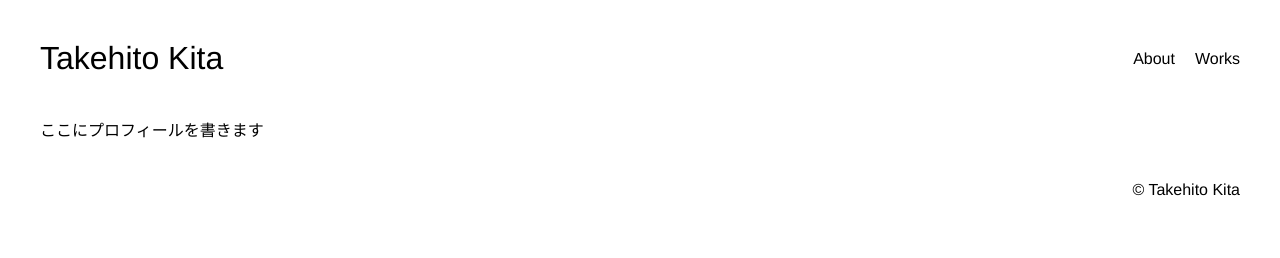
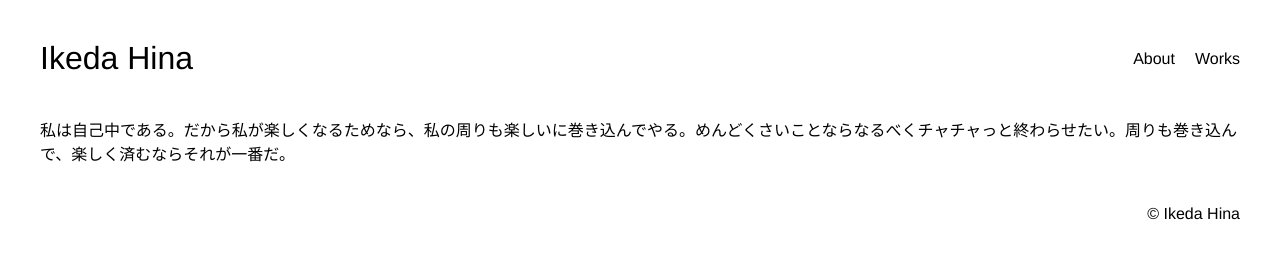
Before and after one commit to ikedatike/ikedatike.github.io, a plain HTML site: page about.html in a window 1280 px wide. Drawn offline with Linux system fonts and the light colour scheme.

Commit message:
タイプ変更

```diff
--- a/about.html
+++ b/about.html
@@ -2,16 +2,16 @@
 <html lang="en">
 <head>
     <meta charset="UTF-8">
-    <meta http-equiv="X-UA-Compatible" content="IE=edge">
+    <meta http-equiv="X-UA-Compatible" content="IE=eIkeda dge">
     <meta name="viewport" content="width=device-width, initial-scale=1.0">
-    <title>Takehito Kita</title>
+    <title>Ikeda Hina</title>
     <link rel="stylesheet" href="./css/style.css">
     <link rel="stylesheet" href="./css/style-mb.css" media="(max-width: 720px)">
 </head>
 <body>
     <div class="box">
         <header class="header">
-            <a href="./index.html" class="site-name">Takehito Kita</a>
+            <a href="./index.html" class="site-name">Ikeda Hina</a>
 
             <div class="site-menu">
                 <a href="./about.html">About</a>
@@ -20,11 +20,11 @@
         </header>
 
         <div class="about">
-            ここにプロフィールを書きます
+           私は自己中である。だから私が楽しくなるためなら、私の周りも楽しいに巻き込んでやる。めんどくさいことならなるべくチャチャっと終わらせたい。周りも巻き込んで、楽しく済むならそれが一番だ。
         </div>
 
         <footer class="footer">
-            <p>&copy; Takehito Kita</p>
+            <p>&copy; Ikeda Hina</p>
         </footer>
     </div>
 </body>
```
